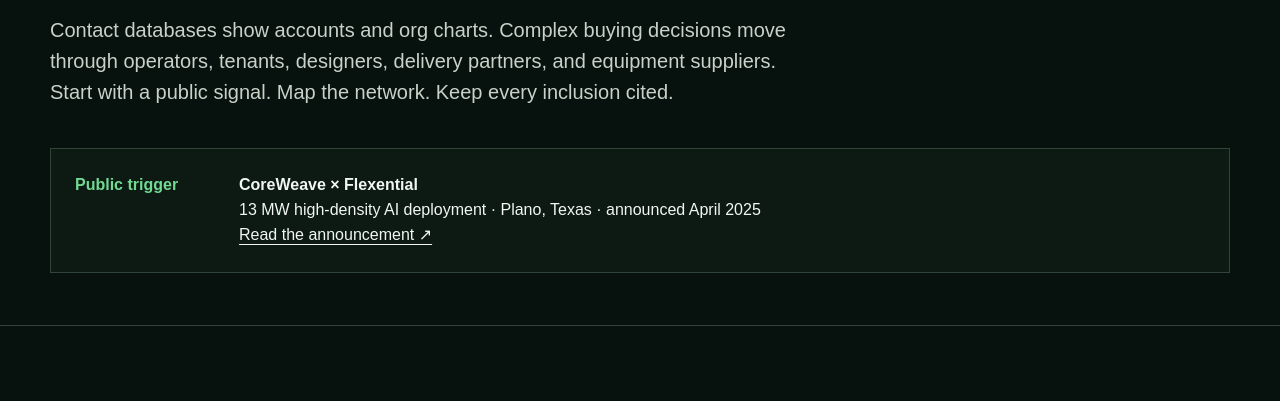
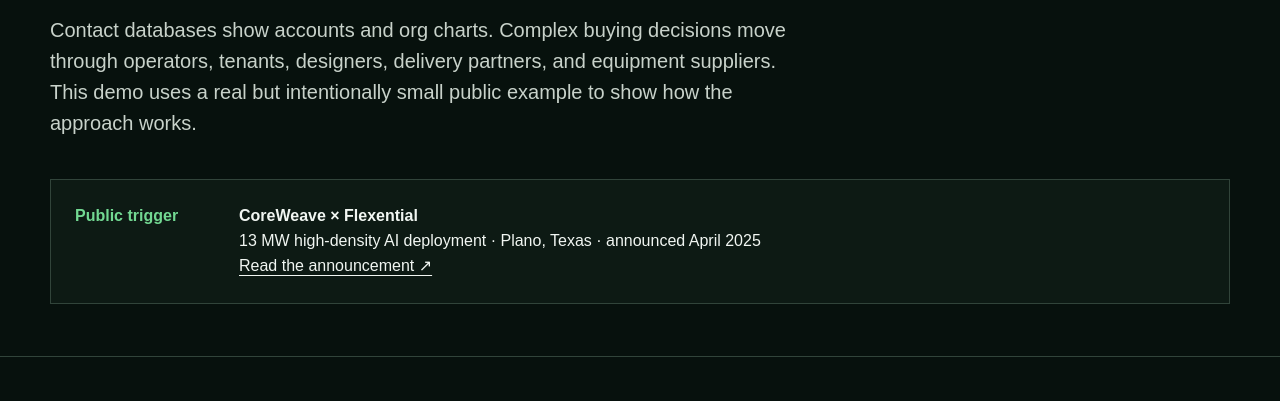
Before and after one commit to chungty/decision-network-mapper, a website: page web/index.html in a window 1280 px wide. Shown: the part 323-724 px from the top of the page. Drawn offline with Linux system fonts and the light colour scheme.

Commit message:
docs: clarify public example boundary

```diff
--- a/web/index.html
+++ b/web/index.html
@@ -15,7 +15,7 @@
       <div class="wrap">
         <p class="label">Public-source reference implementation</p>
         <h1>Decision Network Mapper</h1>
-        <p class="lead">Contact databases show accounts and org charts. Complex buying decisions move through operators, tenants, designers, delivery partners, and equipment suppliers. Start with a public signal. Map the network. Keep every inclusion cited.</p>
+        <p class="lead">Contact databases show accounts and org charts. Complex buying decisions move through operators, tenants, designers, delivery partners, and equipment suppliers. This demo uses a real but intentionally small public example to show how the approach works.</p>
         <div class="signal"><b>Public trigger</b><div><strong>CoreWeave × Flexential</strong><br />13 MW high-density AI deployment · Plano, Texas · announced April 2025<br /><a href="https://www.flexential.com/resources/press-release/flexential-support-coreweaves-ai-cloud-expansion-13-mw-high-density">Read the announcement ↗</a></div></div>
       </div>
     </section>
```
